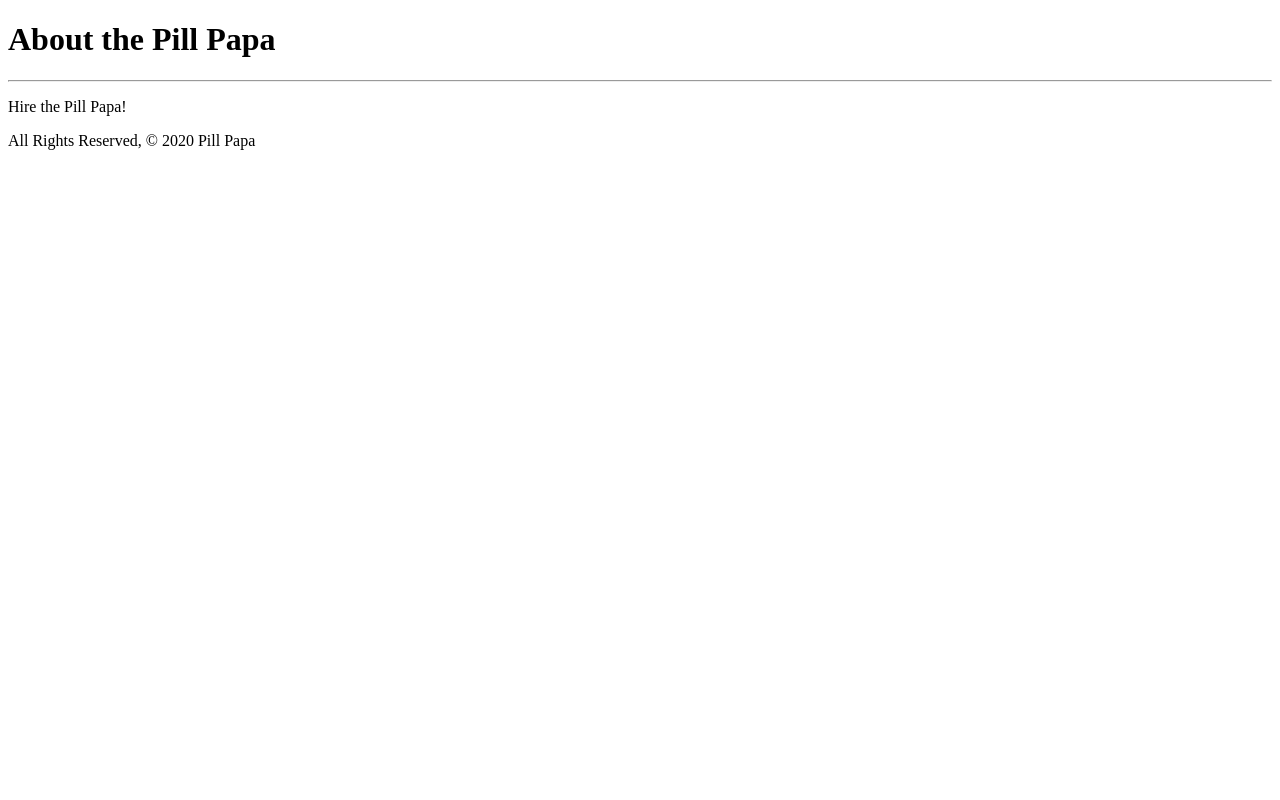
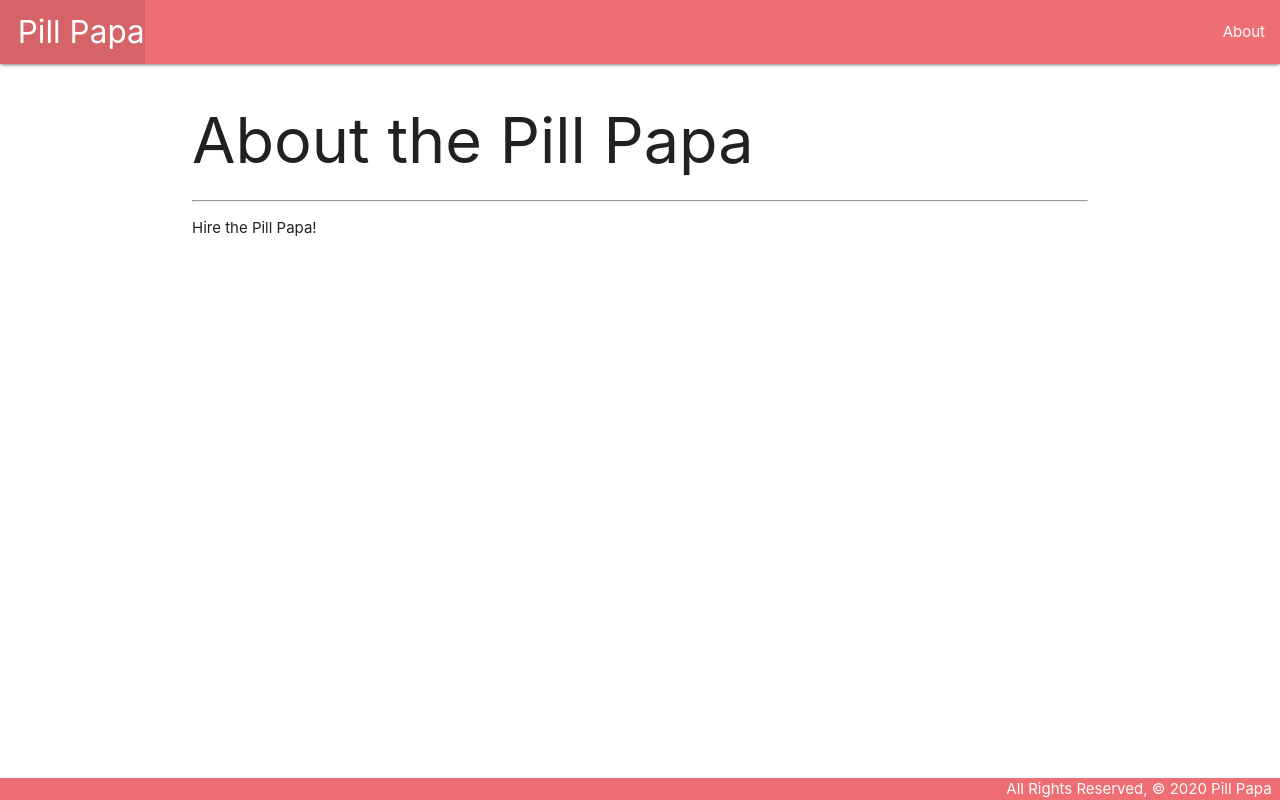
Before and after one commit to Sitilac/pillpapa, a Django app: page /about/ in a window 1280 px wide. Run offline with Django 3.2, Linux system fonts and the light colour scheme.

Commit message:
add html templates

```diff
--- /dev/null
+++ b/main_app/static/css/style.css
@@ -0,0 +1,14 @@
+body {
+  display: flex;
+  min-height: 100vh;
+  flex-direction: column;
+}
+
+main {
+  flex: 1 0 auto;
+}
+
+footer.page-footer {
+  padding-top: 0;
+  text-align: right;
+}
--- a/main_app/templates/about.html
+++ b/main_app/templates/about.html
@@ -1,15 +1,8 @@
-<!DOCTYPE html>
-<html lang="en">
-<head>
-  <meta charset="UTF-8">
-  <meta name="viewport" content="width=device-width, initial-scale=1.0">
-  <meta http-equiv="X-UA-Compatible" content="ie=edge">
-  <title>Pill Papa</title>
-</head>
-<body>
+{% extends 'base.html' %}
+{% block content %}
+
   <h1>About the Pill Papa</h1>
   <hr />
   <p>Hire the Pill Papa!</p>
-  <footer>All Rights Reserved, &copy; 2020 Pill Papa</footer>
-</body>
-</html>
+
+{% endblock %}
--- /dev/null
+++ b/main_app/templates/base.html
@@ -0,0 +1,34 @@
+{% load static %}
+
+<!DOCTYPE html>
+<html lang="en">
+<head>
+  <meta charset="UTF-8">
+  <meta name="viewport" content="width=device-width, initial-scale=1.0">
+  <meta http-equiv="X-UA-Compatible" content="ie=edge">
+  <title>Pill Papa</title>
+  <link rel="stylesheet" href="https://cdnjs.cloudflare.com/ajax/libs/materialize/1.0.0/css/materialize.min.css">
+  <link rel="stylesheet" type="text/css" href="{% static 'css/style.css' %}">
+</head>
+<body>
+  <header class="navbar-fixed">
+    <nav>
+      <div class="nav-wrapper">
+        <ul>
+          <li><a href="/" class="left brand-logo">&nbsp;&nbsp;Pill Papa</a></li>
+        </ul>
+        <ul class="right">
+          <li><a href="/about">About</a></li>
+        </ul>
+      </div>
+    </nav>
+  </header>
+  <main class="container">
+    {% block content %}
+    {% endblock %}
+  </main>
+  <footer class="page-footer">
+    <div class="right">All Rights Reserved, &copy; 2020 Pill Papa &nbsp;</div>
+  </footer>
+</body>
+</html>
--- a/pillpapa/settings.py
+++ b/pillpapa/settings.py
@@ -37,6 +37,7 @@ INSTALLED_APPS = [
   'django.contrib.sessions',
   'django.contrib.messages',
   'django.contrib.staticfiles',
+  'main_app',
 ]
 
 MIDDLEWARE = [
--- a/pillpapa/urls.py
+++ b/pillpapa/urls.py
@@ -18,5 +18,5 @@ from django.urls import path, include
 
 urlpatterns = [
   path('admin/', admin.site.urls),
-  path('', include('main_app.urls'))
+  path('', include('main_app.urls')),
 ]
```
